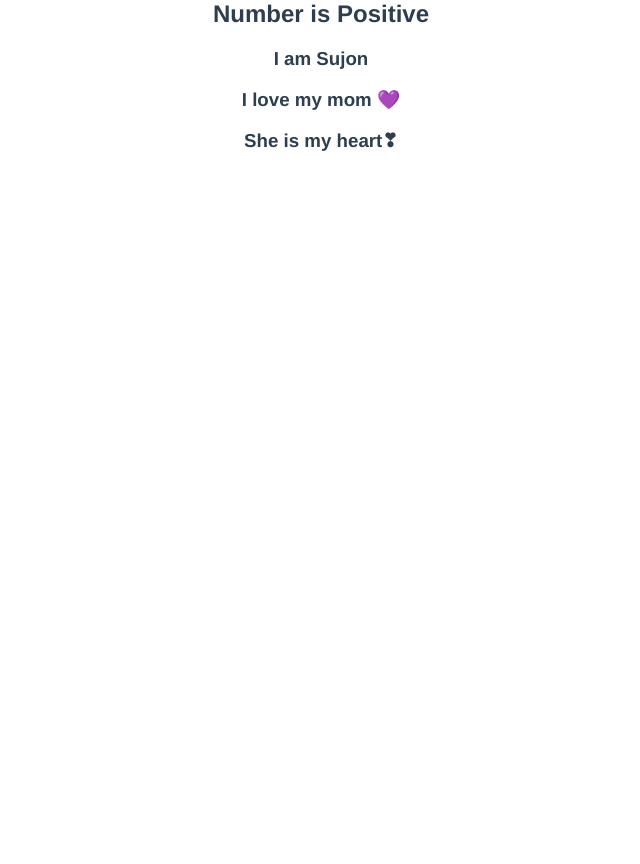
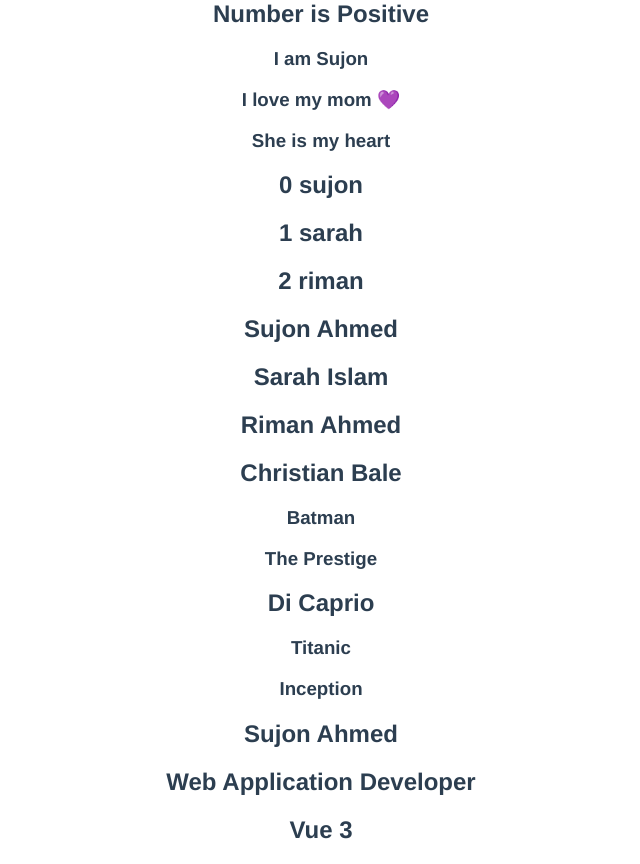
Before and after one commit to Sujon-Ahmed/vue.js-v3, a Vue app in the folder vue-basic/: page / in a window 1280 px wide. Shown: the part 1100-1964 px from the top of the page, without its empty margins (319-959 px from the left). Before the commit the page ends 1270 px from the top, so only its background shows below. Built offline with nearby package versions, Linux system fonts and the light colour scheme.

Commit message:
List Rendering

```diff
--- a/vue-basic/src/App.vue
+++ b/vue-basic/src/App.vue
@@ -47,13 +47,25 @@
   <template v-if="msg === 'Hi Mom'">
     <h3>I am Sujon</h3>
     <h3>I love my mom 💜</h3>
-    <h3>She is my heart❣</h3>
+    <h3>She is my heart</h3>
   </template>
 
   <!-- conditional rendering  -->
   <!-- v-if VS v-show ? ans: v-if => condition when false remove dom elem but v-show display:none not remove dom tree-->
   <h2 v-show="showElem">Using v-show</h2>
   <h2 v-if="showElem">Using v-if</h2>
+
+  <!-- list rendering -->
+  <h2 v-for="(name, index) in names" :key="index">{{ index }} {{ name }}</h2>
+  <h2 v-for="name in fullNames" :key="name.first">
+    {{ name.first }} {{ name.last }}
+  </h2>
+  <div v-for="actor in actors" :key="actor.name">
+    <h2>{{ actor.name }}</h2>
+    <h3 v-for="movie in actor.movies" :key="movie">{{ movie }}</h3>
+  </div>
+
+  <h2 v-for="info in myInfo" :key="info">{{ info }}</h2>
 </template>
 
 <script>
@@ -95,6 +107,27 @@
       num: 5,
       msg: "Hi Mom",
       showElem: false,
+      names: ["sujon", "sarah", "riman"],
+      fullNames: [
+        { first: "Sujon", last: "Ahmed" },
+        { first: "Sarah", last: "Islam" },
+        { first: "Riman", last: "Ahmed" },
+      ],
+      actors: [
+        {
+          name: "Christian Bale",
+          movies: ["Batman", "The Prestige"],
+        },
+        {
+          name: "Di Caprio",
+          movies: ["Titanic", "Inception"],
+        },
+      ],
+      myInfo: {
+        name: "Sujon Ahmed",
+        designation: "Web Application Developer",
+        course: "Vue 3",
+      },
     };
   },
 };
```
